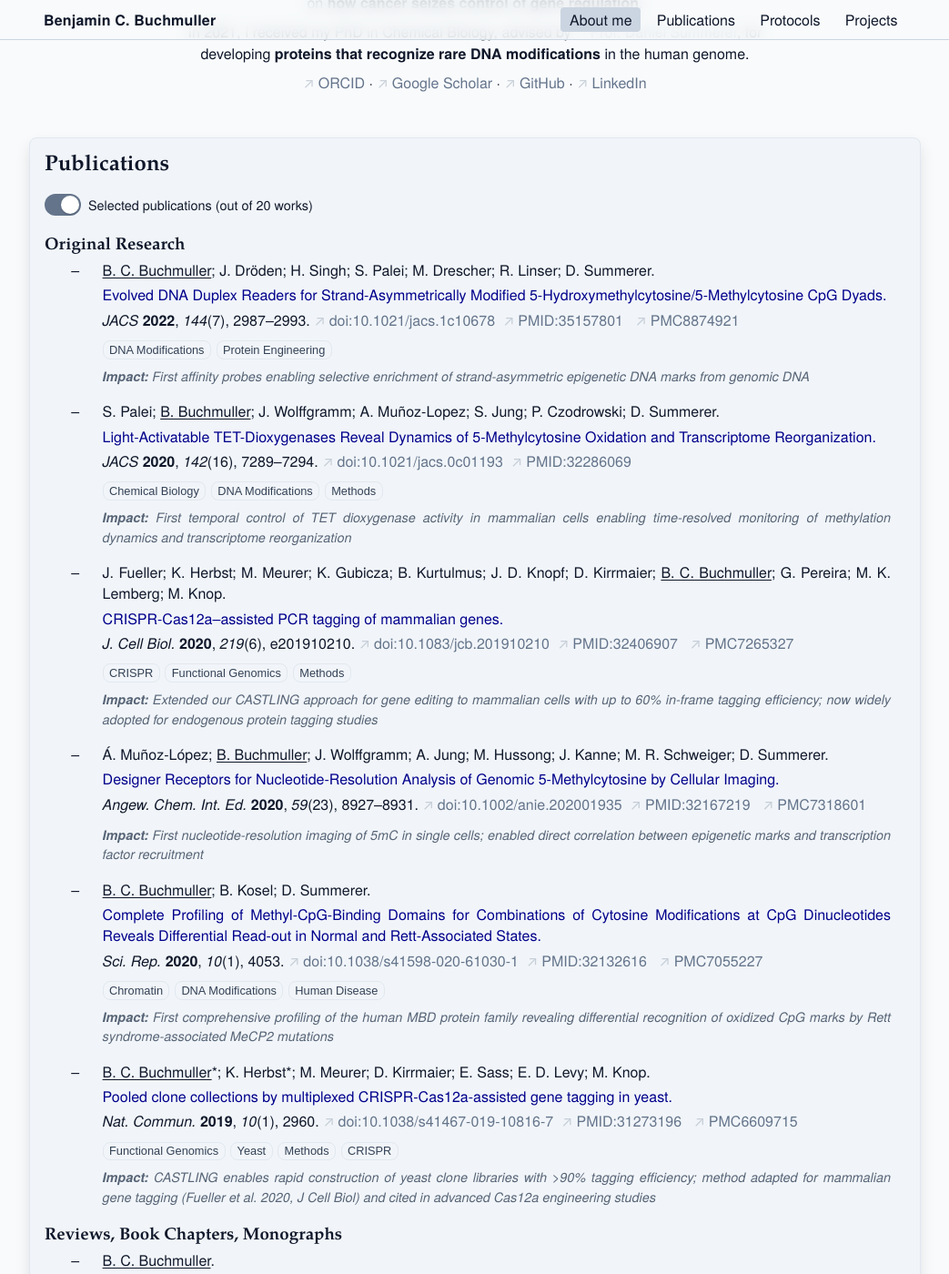
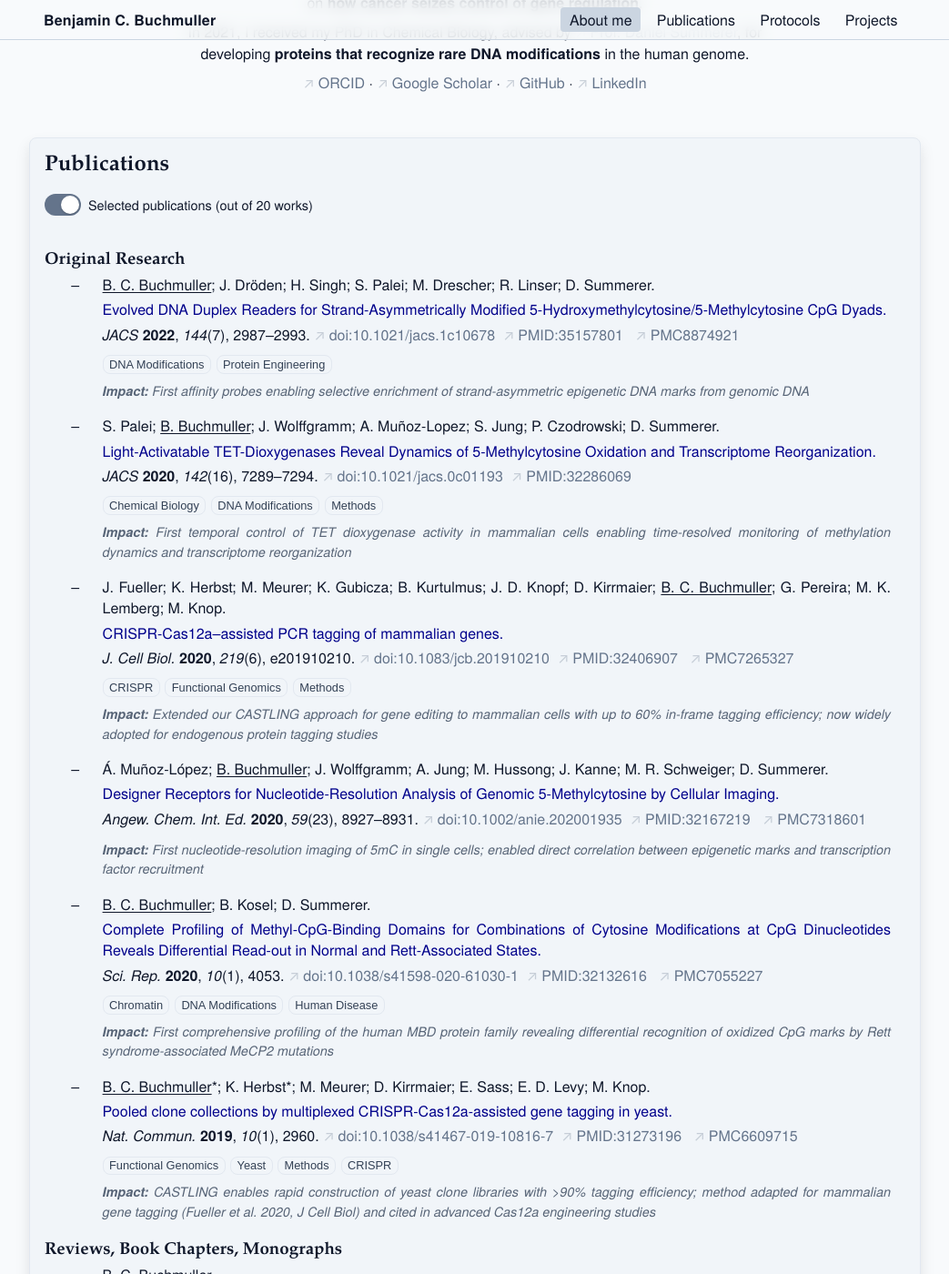
Before and after one commit to benjbuch/benjbuch.github.io, a Jekyll site: the page built from index.html, in a window 1280 px wide and 1400 px high, scrolled down 331 px. Shown: the whole window at 91% size, without its empty margins (118-1161 px from the left). Built offline with Jekyll 4.4.1, drawn with Linux system fonts in a browser that asks for light colours.

Commit message:
Add space around UX elements

```diff
--- a/_includes/protocol-index.html
+++ b/_includes/protocol-index.html
@@ -55,6 +55,8 @@
   </table>
 </div>
 
+<script src="/assets/js/protocol-index.js" defer></script>
+
 <div class="line-split">
   <span class="footnote">🚧 <em>This table is still growing</em></span>
   <span class="footnote">
@@ -62,7 +64,3 @@
     <span class="muted">GitHub: <em>(not yet public)</em></span>
   </span>
 </div>
-
-<p></p>
-
-<script src="/assets/js/protocol-index.js" defer></script>
--- a/_sass/_typography.scss
+++ b/_sass/_typography.scss
@@ -35,12 +35,10 @@
 
 p {
   margin-bottom: var(--pad-m);
+  margin-top: var(--pad-m);
 }
 
-p + h1,
-p + h2,
-p + h3,
-p + h4 {
+:is(p, div) + :is(h1, h2, h3, h4) {
   margin-top: calc(2 * var(--pad-l));
 }
 
```
